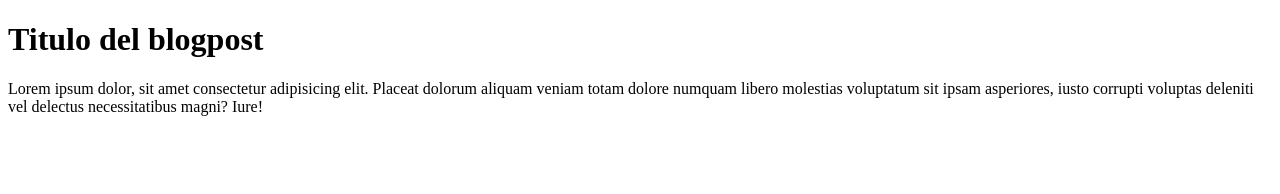
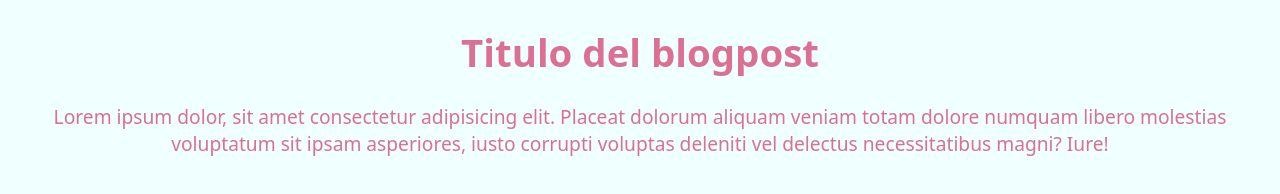
Before and after one commit to JoseCorreaMorales/CursoDeGit, a plain HTML site: page index.html in a window 1280 px wide. Drawn offline with Linux system fonts and the light colour scheme.

Commit message:
Estilos a y contenido de mi blog

```diff
--- a/css/styles.css
+++ b/css/styles.css
@@ -3,4 +3,5 @@ body{
     color: palevioletred;
     font-family: system-ui, -apple-system, BlinkMacSystemFont, 'Segoe UI', Roboto, Oxygen, Ubuntu, Cantarell, 'Open Sans', 'Helvetica Neue', sans-serif;
     text-align: center;
+    font-size: 1.2em;
 }
--- a/index.html
+++ b/index.html
@@ -1,14 +1,20 @@
 <!DOCTYPE html>
 <html lang="en">
+
 <head>
     <meta charset="UTF-8">
     <meta http-equiv="X-UA-Compatible" content="IE=edge">
     <meta name="viewport" content="width=device-width, initial-scale=1.0">
+    <link rel="stylesheet" href="/css/styles.css">
     <title>Document</title>
+
+</head>
+
+<body>
     <h1>Titulo del blogpost</h1>
-    <p>Lorem ipsum dolor, sit amet consectetur adipisicing elit. Placeat dolorum aliquam veniam totam dolore numquam libero molestias voluptatum sit ipsam asperiores, iusto corrupti voluptas deleniti vel delectus necessitatibus magni? Iure!</p>
-</head>
-<body>
+    <p>Lorem ipsum dolor, sit amet consectetur adipisicing elit. Placeat dolorum aliquam veniam totam dolore numquam
+        libero molestias voluptatum sit ipsam asperiores, iusto corrupti voluptas deleniti vel delectus necessitatibus
+        magni? Iure!</p>
+</body>
 
-</body>
 </html>
```
